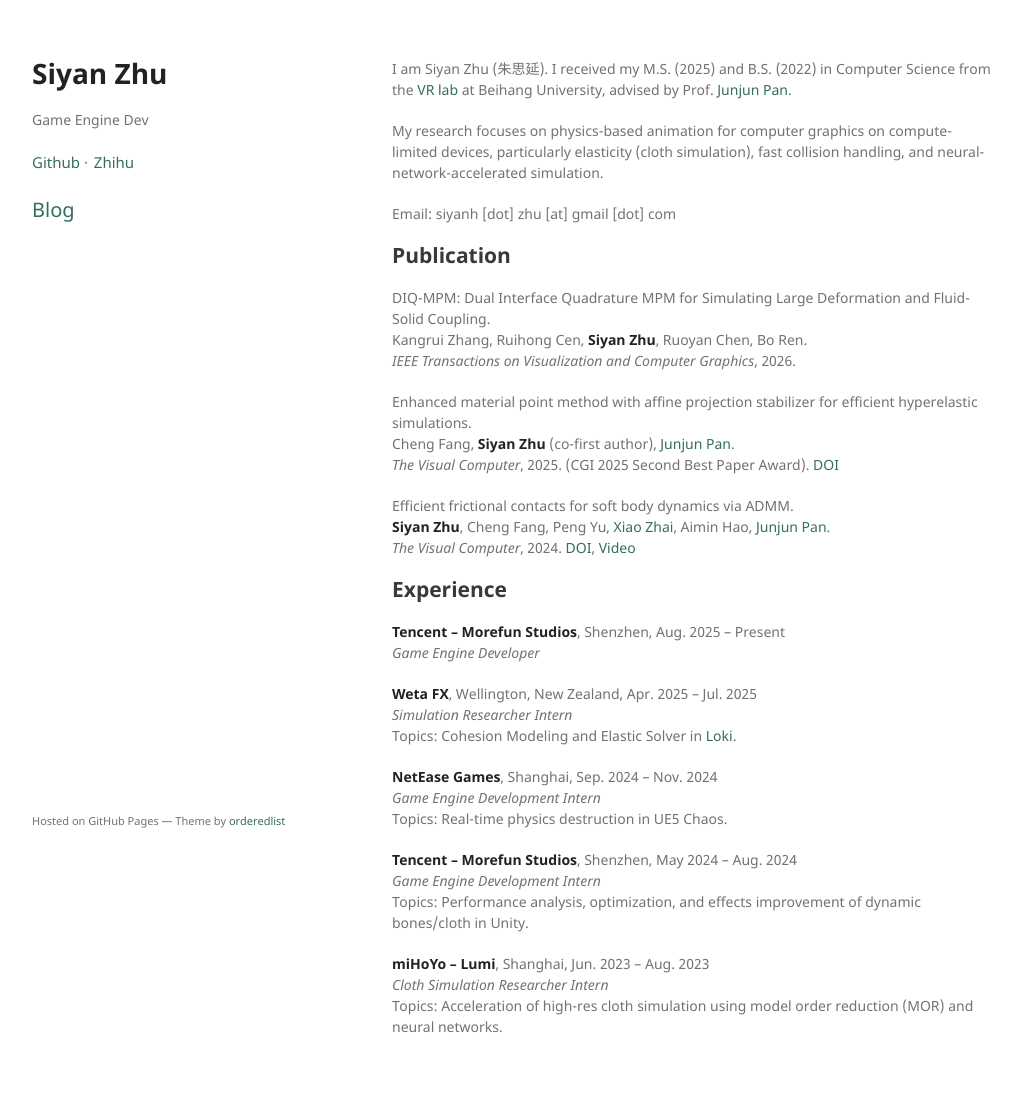
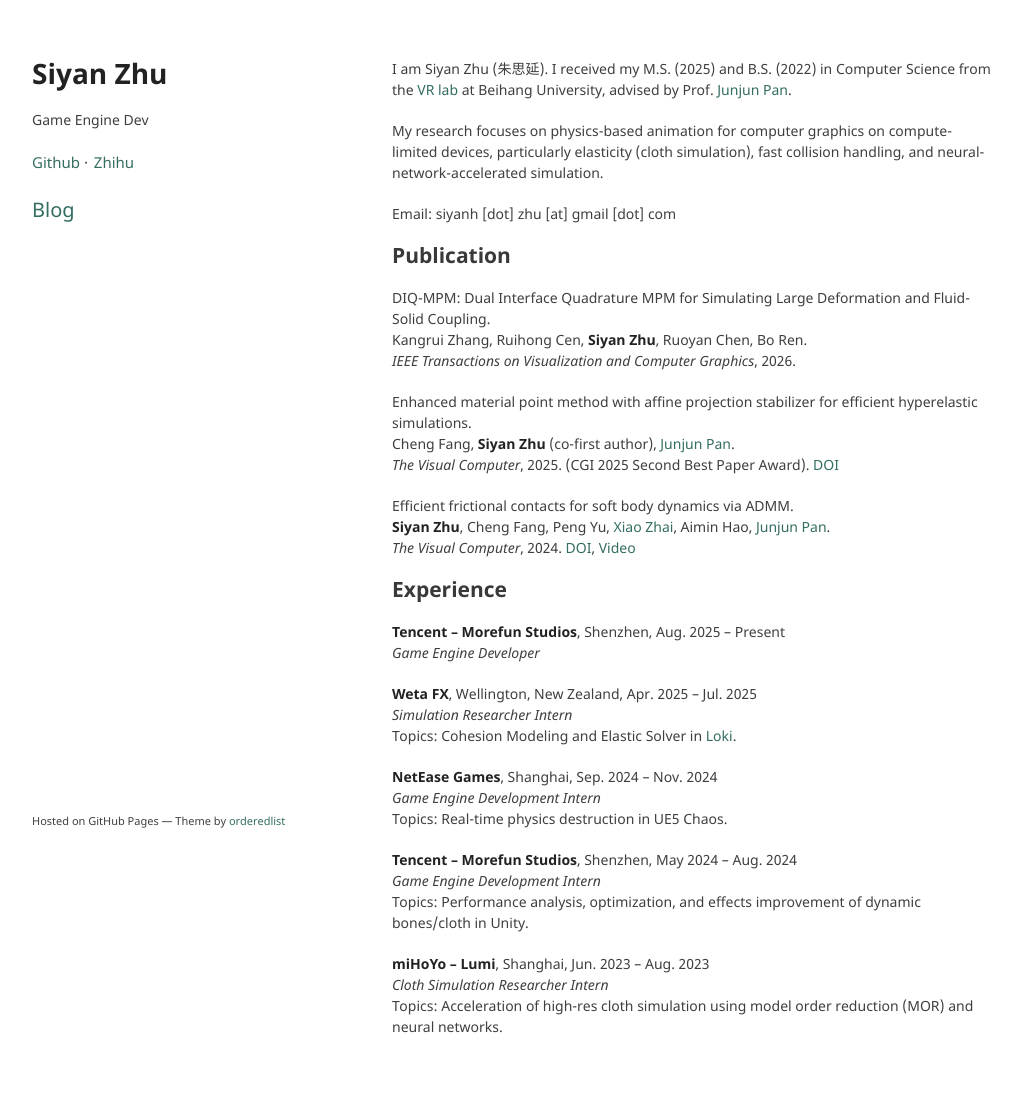
Before and after one commit to OkifuZ/okifuz.github.io, a Jekyll site: the page built from index.md, in a window 1280 px wide. Shown: the whole page, without its empty margins (128-1149 px from the left). Built offline with Jekyll 4.4.1, drawn with Linux system fonts in a browser that asks for light colours; our own code applies the rules of GitHub Pages for plain Markdown files.

Commit message:
style test

```diff
--- a/_sass/jekyll-theme-minimal.scss
+++ b/_sass/jekyll-theme-minimal.scss
@@ -5,7 +5,7 @@ body {
   background-color: #fff;
   padding:50px;
   font: 14px/1.5 "Noto Sans", "Helvetica Neue", Helvetica, Arial, sans-serif;
-  color:#727272;
+  color:#3f3f3f;
   font-weight:400;
 }
 
```
